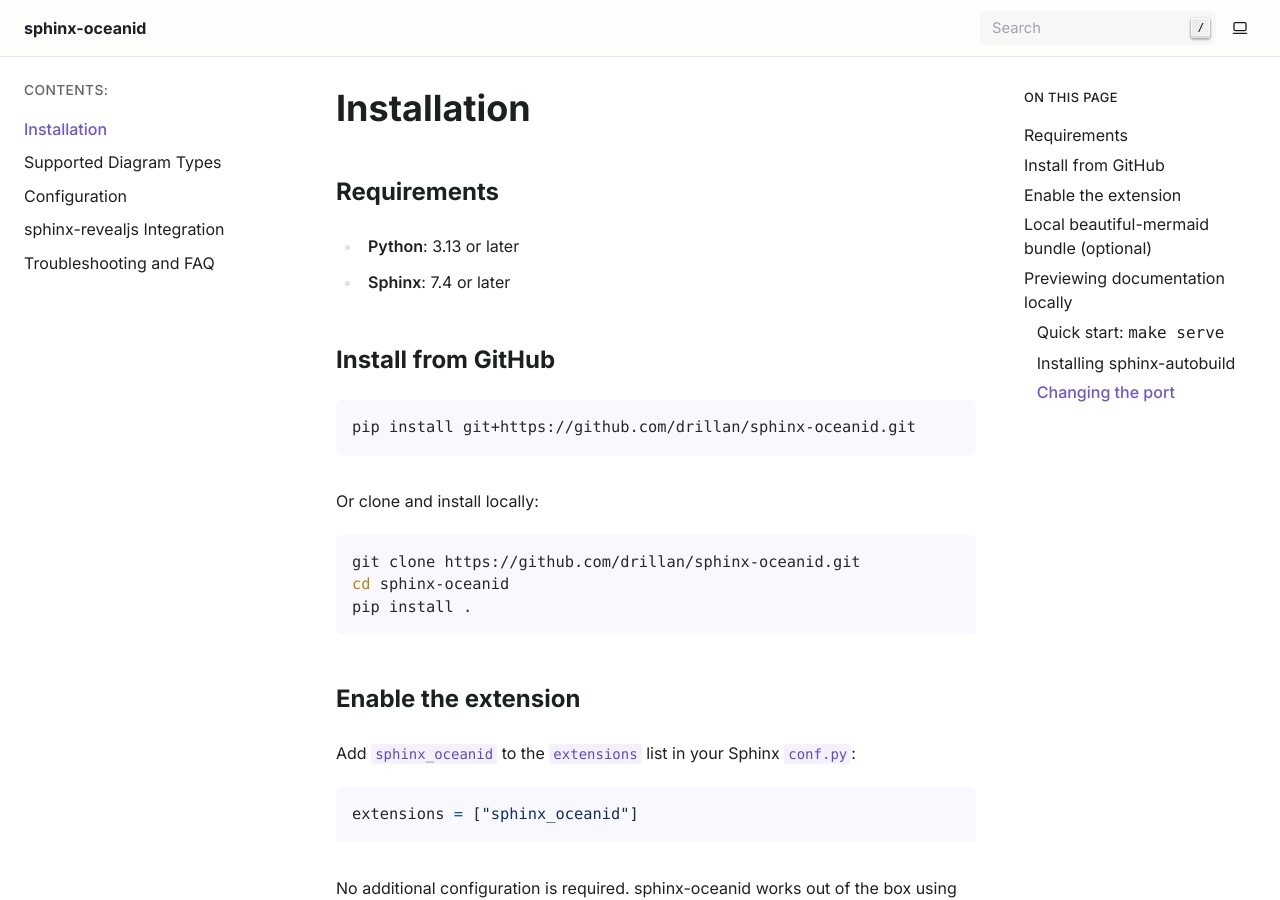
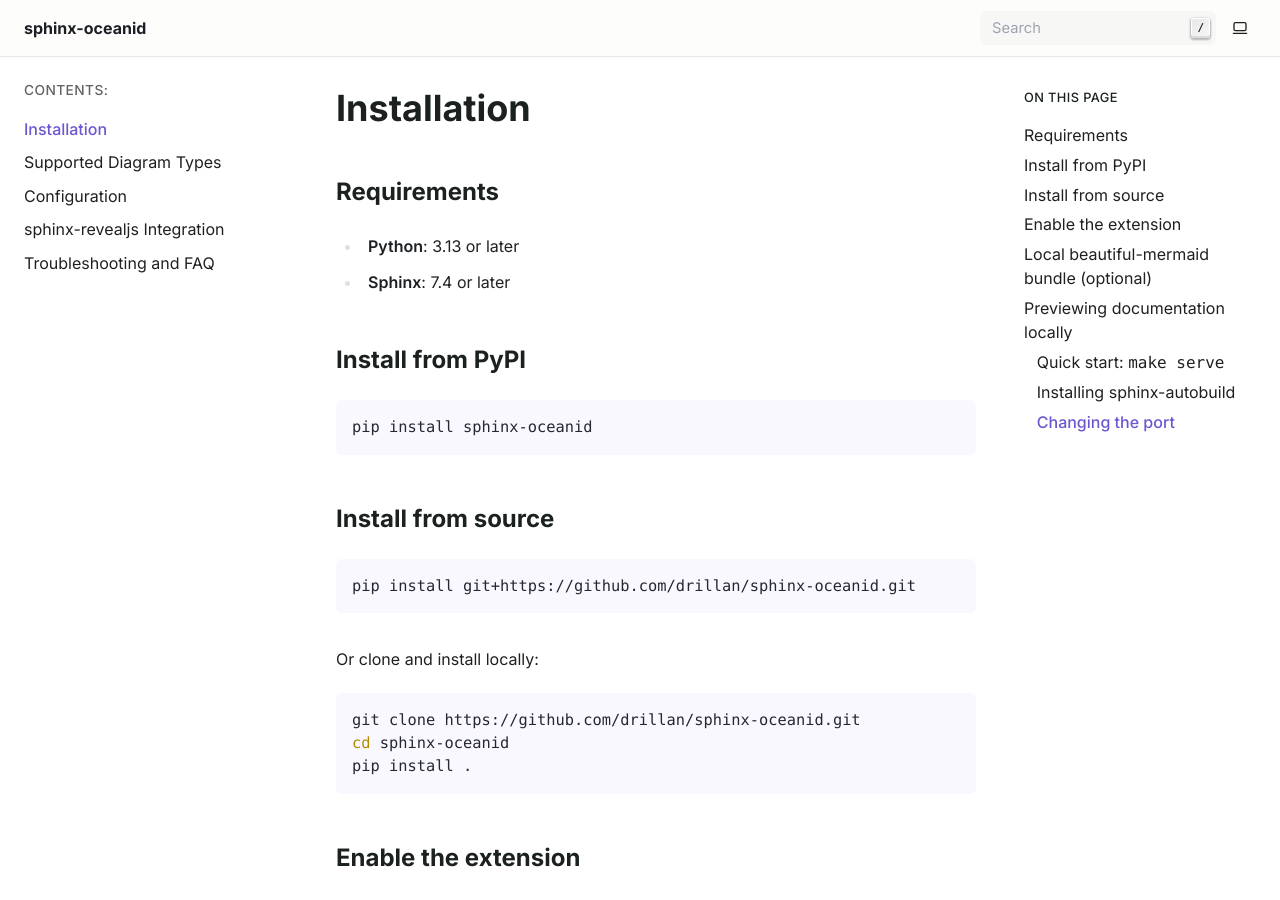
Before and after one commit to drillan/sphinx-oceanid, a Sphinx documentation site: the page built from docs/install.md, in a window 1280 px wide and 900 px high. Built offline with Sphinx 7.4.7, drawn with Linux system fonts in a browser that asks for light colours.

Commit message:
docs: add PyPI install instruction to docs/install.md
Co-Authored-By: Claude Opus 4.6 (1M context) <noreply@anthropic.com>

````diff
--- a/docs/install.md
+++ b/docs/install.md
@@ -5,7 +5,13 @@
 - **Python**: 3.13 or later
 - **Sphinx**: 7.4 or later
 
-## Install from GitHub
+## Install from PyPI
+
+```bash
+pip install sphinx-oceanid
+```
+
+## Install from source
 
 ```bash
 pip install git+https://github.com/drillan/sphinx-oceanid.git
````
